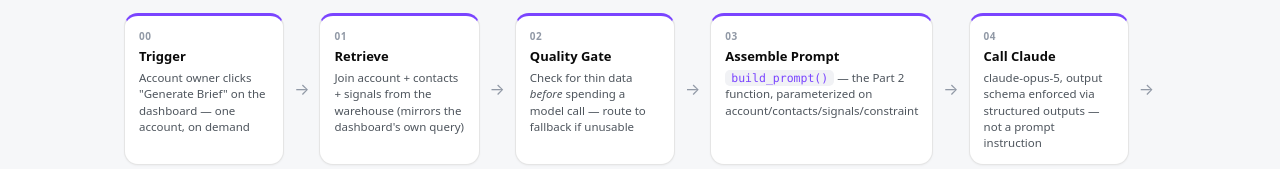
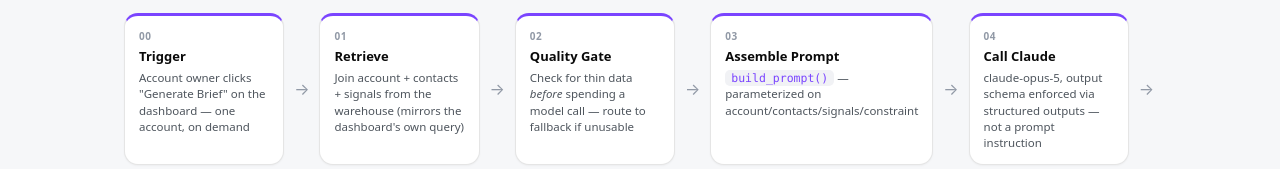
Before and after one commit to kellyjavanmardi/assured-named-account-system, a website: page agent-architecture.html in a window 1280 px wide. Shown: the part 482-651 px from the top of the page. Drawn offline with Linux system fonts and the light colour scheme.

Commit message:
Remove remaining Part 2 reference from pipeline step 03

```diff
--- a/agent-architecture.html
+++ b/agent-architecture.html
@@ -172,7 +172,7 @@
       <div class="pipe-arrow">→</div>
       <div class="pipe-step"><div class="num">02</div><div class="title">Quality Gate</div><div class="desc">Check for thin data <i>before</i> spending a model call — route to fallback if unusable</div></div>
       <div class="pipe-arrow">→</div>
-      <div class="pipe-step"><div class="num">03</div><div class="title">Assemble Prompt</div><div class="desc"><code class="inline">build_prompt()</code> — the Part 2 function, parameterized on account/contacts/signals/constraint</div></div>
+      <div class="pipe-step"><div class="num">03</div><div class="title">Assemble Prompt</div><div class="desc"><code class="inline">build_prompt()</code> — parameterized on account/contacts/signals/constraint</div></div>
       <div class="pipe-arrow">→</div>
       <div class="pipe-step"><div class="num">04</div><div class="title">Call Claude</div><div class="desc">claude-opus-5, output schema enforced via structured outputs — not a prompt instruction</div></div>
       <div class="pipe-arrow">→</div>
```
Also changed, not shown: assured-system.html (+1 -1 lines), index.html (+1 -1 lines).
